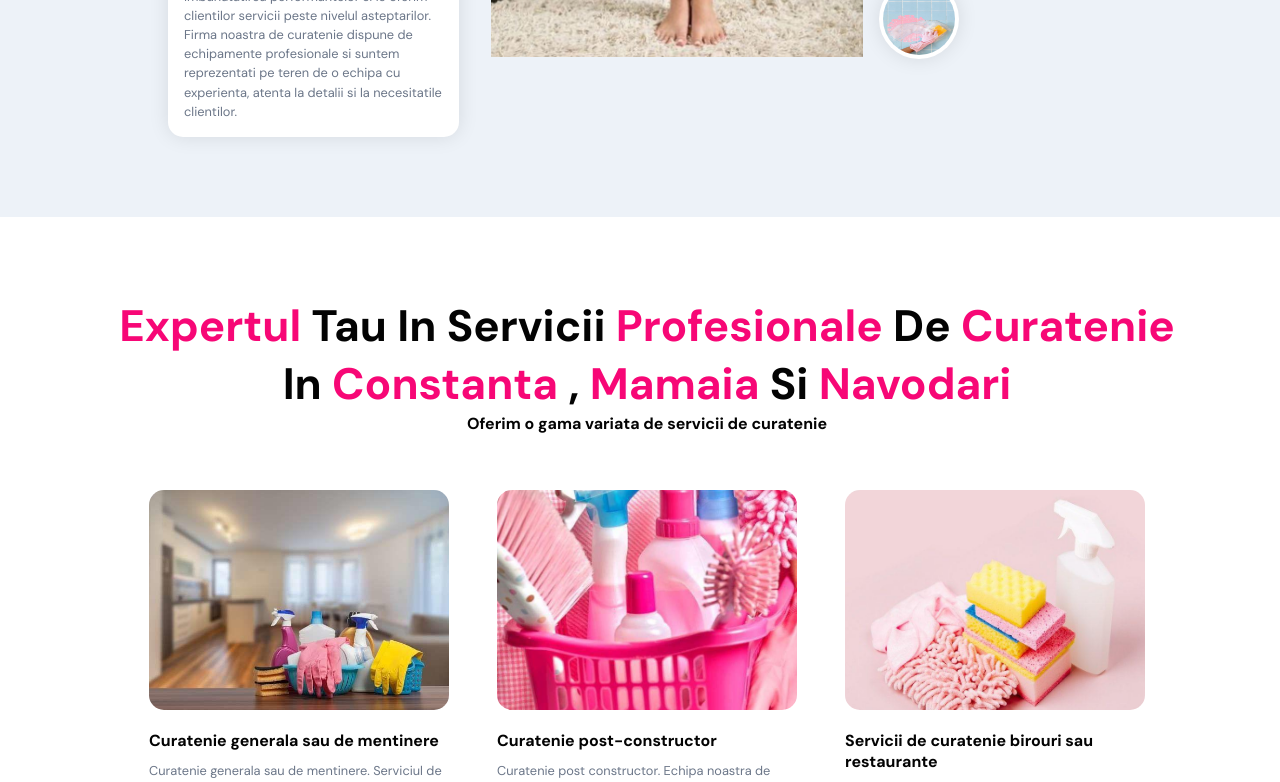
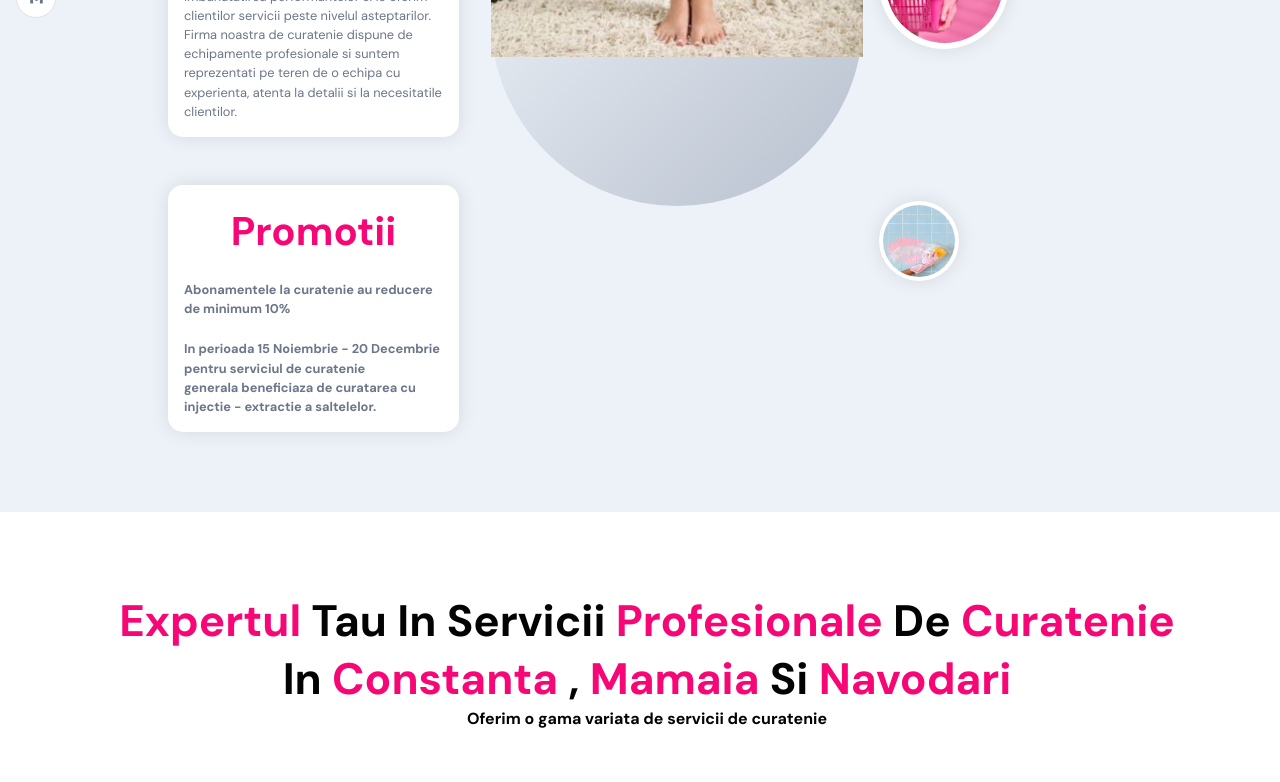
Before and after one commit to LilRomio/gstar_cleaning, a React (Create React App) app: page / in a window 1280 px wide. Shown: the part 660-1442 px from the top of the page. Built offline with nearby package versions, Linux system fonts and the light colour scheme.

Commit message:
update 2.6 added promotii

```diff
--- a/src/components/Navbar/Navbar.jsx
+++ b/src/components/Navbar/Navbar.jsx
@@ -4,7 +4,7 @@ import { motion } from 'framer-motion';
 import './Navbar.scss';
 import { images } from '../../constants';
 import { BiLogoGmail, BiMobileVibration } from 'react-icons/bi';
-import { FaFacebookF, FaWhatsappSquare } from 'react-icons/fa';
+
 const Navbar = () => {
   const [toggle, setToggle] = useState(false);
 
--- a/src/container/Footer/Footer.jsx
+++ b/src/container/Footer/Footer.jsx
@@ -3,7 +3,7 @@ import './Footer.scss';
 import { images } from '../../constants';
 import { AppWrap, MotionWrap } from '../../wrapper';
 import { FaFacebookF, FaWhatsappSquare } from 'react-icons/fa';
-import { BiLogoGmail, BiMobileVibration } from 'react-icons/bi';
+
 import { motion } from 'framer-motion';
 
 const Footer = () => {
--- a/src/container/Header/Header.jsx
+++ b/src/container/Header/Header.jsx
@@ -54,6 +54,26 @@ const Header = () => {
               </p>
             </div>
           </div>
+          <div className="app__header-badge app__flex">
+            <div className="tag-cmp ">
+              <div className="app__flex" style={{ flexDirection: 'column' }}>
+                <h2 className="head-text">
+                  <span> Promotii </span>
+                </h2>
+                <br />
+                <h2 className="p-text">
+                  Abonamentele la curatenie au reducere de minimum 10%
+                </h2>
+                <br />
+                <h2 className="p-text">
+                  In perioada 15 Noiembrie - 20 Decembrie pentru serviciul de
+                  curatenie <br />
+                  generala beneficiaza de curatarea cu injectie -
+                  extractie a saltelelor.
+                </h2>
+              </div>
+            </div>
+          </div>
         </div>
       </motion.div>
       <motion.div
--- a/src/container/Prices/Prices.jsx
+++ b/src/container/Prices/Prices.jsx
@@ -97,6 +97,26 @@ const Prices = () => {
             </div>
           </div>
         </div>
+        <div className="app__header-badge app__flex">
+          <div className="tag-cmp ">
+            <div className="app__flex" style={{ flexDirection: 'column' }}>
+              <h2 className="head-text">
+                <span> Promotii </span>
+              </h2>
+              <br />
+              <h2 className="bold-text">
+                Abonamentele la curatenie au reducere de minimum 10%
+              </h2>
+              <br />
+              <h2 className="bold-text">
+                In perioada 15 Noiembrie - 20 Decembrie pentru serviciul de
+                curatenie <br />
+                generala beneficiaza de curatarea cu injectie -
+                extractie a saltelelor.
+              </h2>
+            </div>
+          </div>
+        </div>
       </div>
     </>
   );
--- a/src/container/Testimonial/Testimonial.jsx
+++ b/src/container/Testimonial/Testimonial.jsx
@@ -1,27 +1,11 @@
-import React, { Component } from 'react';
+import React from 'react';
 import 'react-responsive-carousel/lib/styles/carousel.min.css';
 import { Carousel } from 'react-responsive-carousel';
-import { HiChevronLeft, HiChevronRight } from 'react-icons/hi';
 
 import { images } from '../../constants';
 import { AppWrap, MotionWrap } from '../../wrapper';
 
 import './Testimonial.scss';
-
-const test = [
-  {
-    imgUrl: images.about12,
-    description: 'Servicii excelente',
-    name: 'Romeo',
-    title: 'Web Dev',
-  },
-  {
-    imgUrl: images.about1,
-    description: 'Servicii bune',
-    name: 'Elena',
-    title: 'Propietar',
-  },
-];
 
 const Testimonial = () => {
   return (
```
